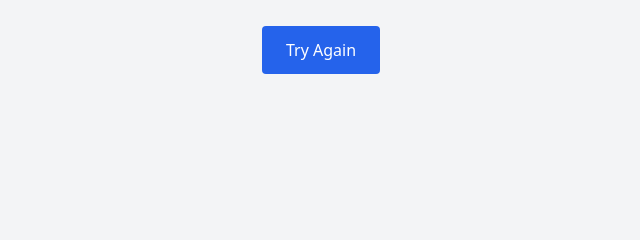
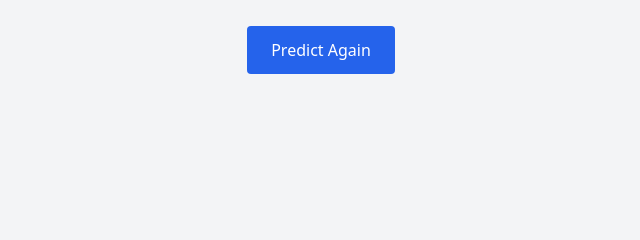
Before and after one commit to Rahul1038402/Employee-Performance-Prediction-App, a Flask app: template Project/Flask/templates/submit.html in a window 1280 px wide. Shown: the part 166-406 px from the top of the page, without its empty margins (319-959 px from the left). Run offline with Flask 3, Linux system fonts and the light colour scheme; the template is opened without the code that fills it, so the values that code supplies are empty; parts of the project's set-up code (start-up, migrations or seed data) failed here and were passed over; some libraries are stand-ins or nearby versions.

Commit message:
Minor changes

```diff
--- a/Project/Flask/templates/submit.html
+++ b/Project/Flask/templates/submit.html
@@ -22,7 +22,7 @@
             <span class="font-bold text-blue-600">{{ prediction }}</span>
         </p>
         <a href="/predict" class="mt-6 inline-block bg-blue-600 text-white px-6 py-3 rounded hover:bg-blue-700">
-            Try Again
+            Predict Again
         </a>
     </section>
 </body>
```
